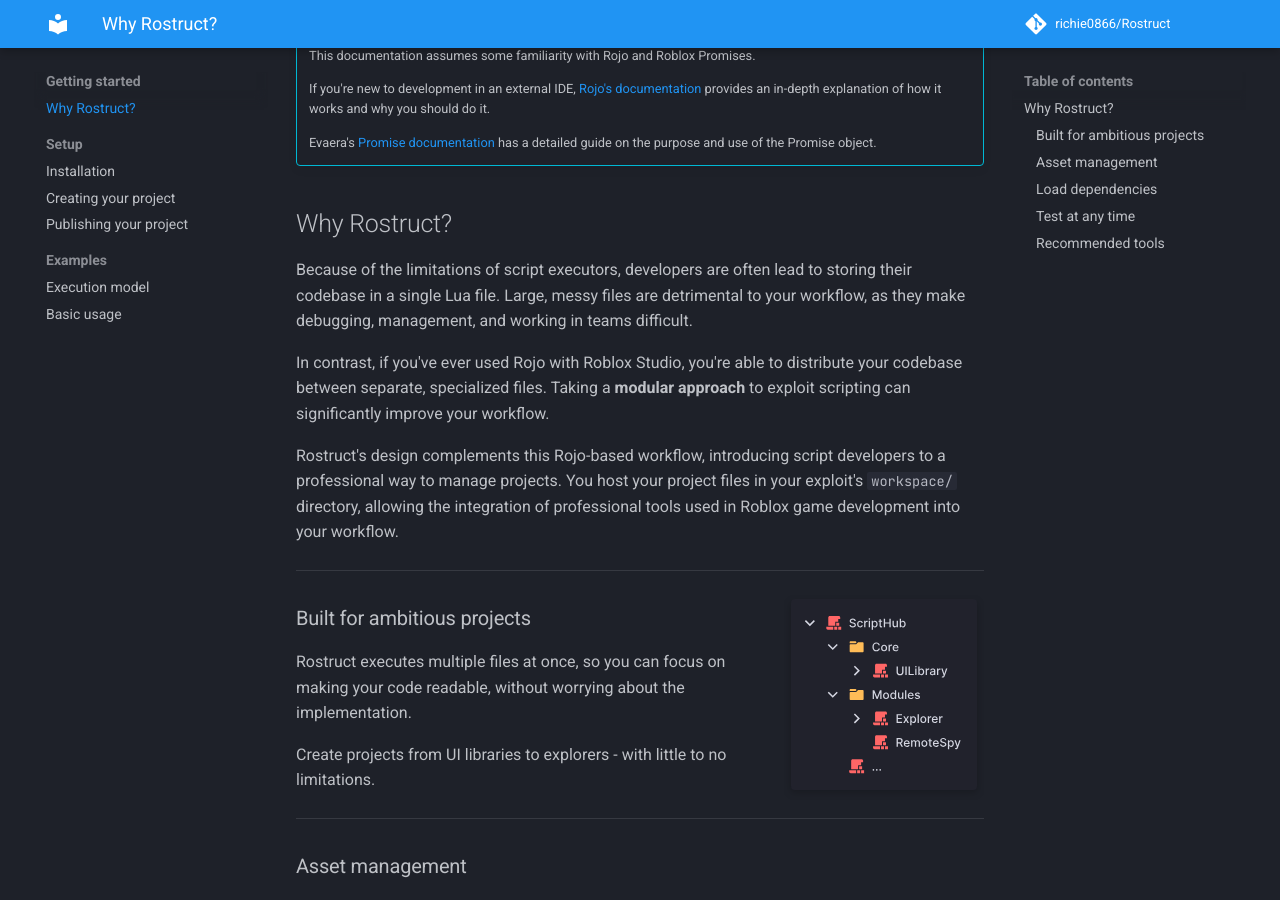
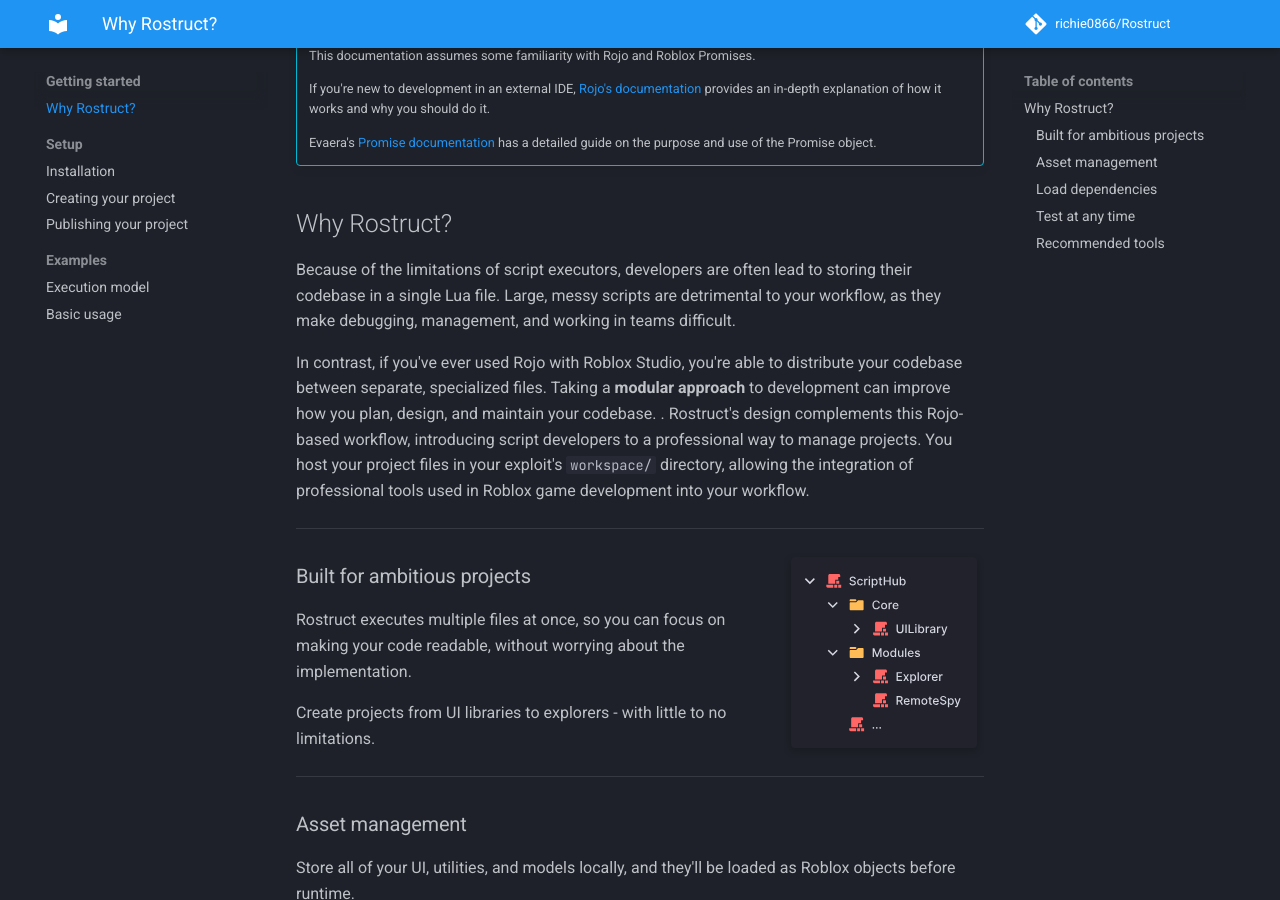
Before and after one commit to richie0866/Rostruct, an MkDocs documentation site: the page built from docs/getting-started/why-rostruct.md, in a window 1280 px wide and 900 px high, scrolled down 345 px. Built offline with MkDocs 1.6.1 and Material for MkDocs 9.7.7, drawn with Linux system fonts in a browser that asks for light colours; comment, search, counter and statistics services are not loaded.

Commit message:
Update docs

```diff
--- a/docs/getting-started/why-rostruct.md
+++ b/docs/getting-started/why-rostruct.md
@@ -13,10 +13,10 @@ This documentation is a work in progress!
 
 ## Why Rostruct?
 
-Because of the limitations of script executors, developers are often lead to storing their codebase in a single Lua file. Large, messy files are detrimental to your workflow, as they make debugging, management, and working in teams difficult.
+Because of the limitations of script executors, developers are often lead to storing their codebase in a single Lua file. Large, messy scripts are detrimental to your workflow, as they make debugging, management, and working in teams difficult.
 
-In contrast, if you've ever used Rojo with Roblox Studio, you're able to distribute your codebase between separate, specialized files. Taking a **modular approach** to exploit scripting can significantly improve your workflow.
-
+In contrast, if you've ever used Rojo with Roblox Studio, you're able to distribute your codebase between separate, specialized files. Taking a **modular approach** to development can improve how you plan, design, and maintain your codebase.
+.
 Rostruct's design complements this Rojo-based workflow, introducing script developers to a professional way to manage projects. You host your project files in your exploit's `workspace/` directory, allowing the integration of professional tools used in Roblox game development into your workflow.
 
 ---
--- a/mkdocs.yml
+++ b/mkdocs.yml
@@ -2,7 +2,7 @@
 site_name: Rostruct
 site_url: https://richie0866.github.io/Rostruct/
 site_description: >-
-  A modern exploit project library, built for Roblox and Rojo.
+  A modern exploiting solution, built for Roblox and Rojo.
   Deploy your project files to a Roblox script executor with a simple and flexible execution library.
 
 # Repository
```
Also changed, not shown: docs/getting-started/installation.md (+3 -0 lines).
